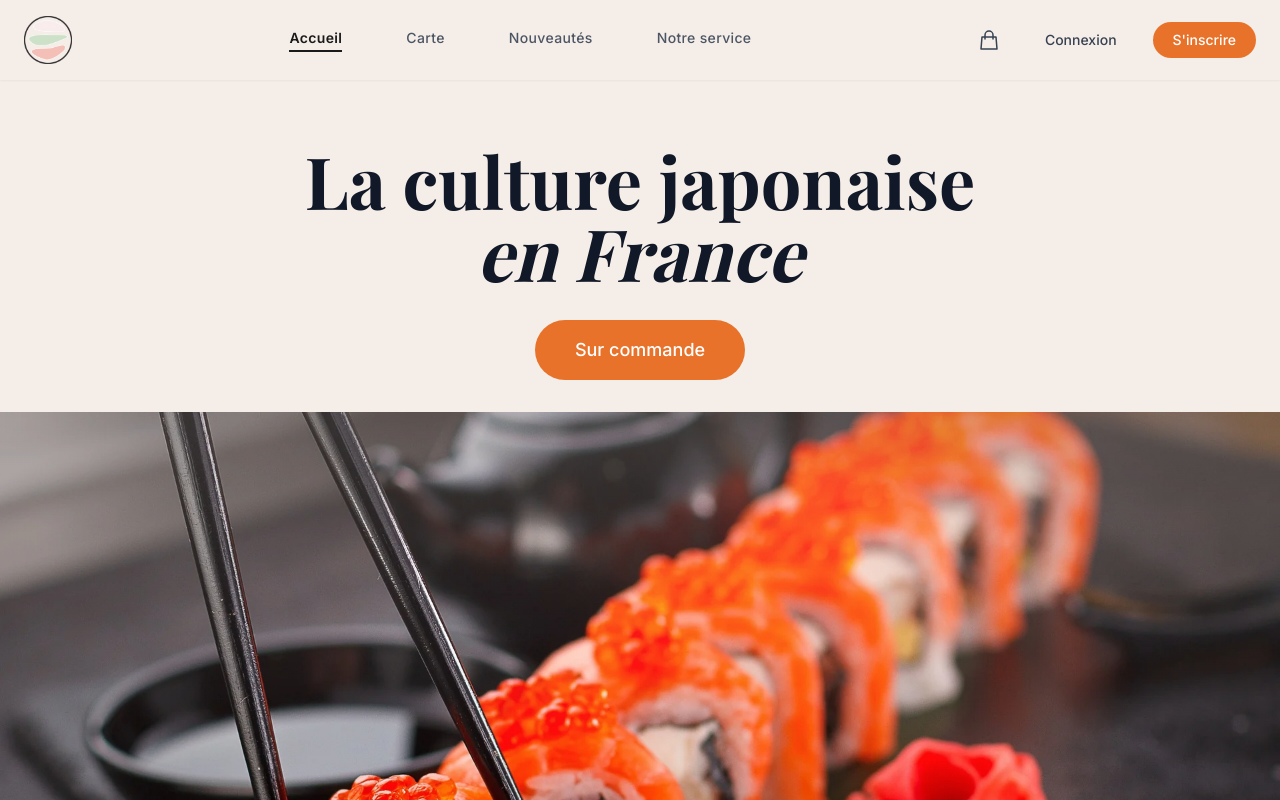
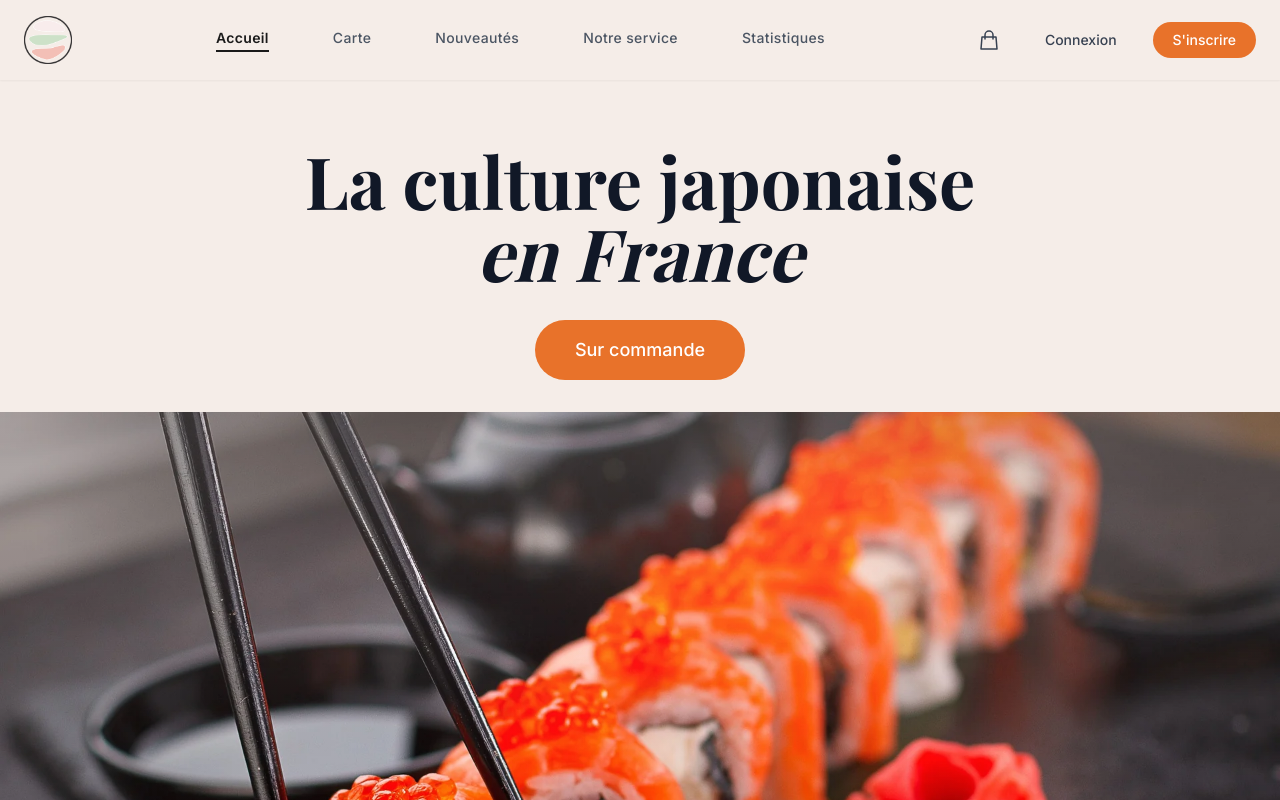
Before and after one commit to gregwargamer/SAE301-303, an Angular app in the folder sae/: page / in a window 1280 px wide. Shown: the top 800 px of the page. Built offline with nearby package versions, Linux system fonts and the light colour scheme; a web font is replaced by a local one.

Commit message:
accueil dynamique, logo mastercard etc et statisque ultra basique

```diff
--- a/sae/package.json
+++ b/sae/package.json
@@ -28,6 +28,7 @@
     "@angular/forms": "^20.3.9",
     "@angular/platform-browser": "^20.3.9",
     "@angular/router": "^20.3.9",
+    "chart.js": "^4.5.1",
     "rxjs": "~7.8.0",
     "tslib": "^2.3.0",
     "zone.js": "~0.15.0"
--- a/sae/src/app/app.routes.ts
+++ b/sae/src/app/app.routes.ts
@@ -9,6 +9,7 @@ import { RegisterComponent } from './register-component/register-component';
 import { ReservationsComponent } from './reservations-component/reservations-component';
 import { Passercommande } from './passercommande/passercommande';
 import { ConfirmationComponent } from './confirmation/confirmation';
+import { Dashboard } from './dashboard/dashboard.component';
 
 export const routes: Routes = [
   {
@@ -51,4 +52,8 @@ export const routes: Routes = [
     path: 'confirmation',
     component: ConfirmationComponent,
   },
+  {
+    path: 'dashboard',
+    component: Dashboard,
+  },
 ];
--- a/sae/src/app/header-component/header-component.html
+++ b/sae/src/app/header-component/header-component.html
@@ -9,40 +9,39 @@
 
     <!-- Navigation centrale -->
     <div class="flex-1 flex items-center justify-center gap-12 lg:gap-16">
-      <a routerLink="/"
-         routerLinkActive="active-link"
-         [routerLinkActiveOptions]="{exact: true}"
+      <a routerLink="/" routerLinkActive="active-link" [routerLinkActiveOptions]="{exact: true}"
         class="nav-link text-gray-800 font-medium hover:text-gray-900 transition-colors text-sm tracking-wide">
         Accueil
       </a>
 
-      <a routerLink="/carte"
-         routerLinkActive="active-link"
+      <a routerLink="/carte" routerLinkActive="active-link"
         class="nav-link text-gray-600 font-medium hover:text-gray-900 transition-colors text-sm tracking-wide">
         Carte
       </a>
 
-      <a routerLink="/nouveautes"
-         routerLinkActive="active-link"
+      <a routerLink="/nouveautes" routerLinkActive="active-link"
         class="nav-link text-gray-600 font-medium hover:text-gray-900 transition-colors text-sm tracking-wide">
         Nouveautés
       </a>
 
-      <a routerLink="/reservations"
-         routerLinkActive="active-link"
+      <a routerLink="/reservations" routerLinkActive="active-link"
         class="nav-link text-gray-600 font-medium hover:text-gray-900 transition-colors text-sm tracking-wide">
         Notre service
+      </a>
+
+      <a routerLink="/dashboard" routerLinkActive="active-link"
+        class="nav-link text-gray-600 font-medium hover:text-gray-900 transition-colors text-sm tracking-wide">
+        Statistiques
       </a>
     </div>
 
     <!-- Actions droite -->
     <div class="flex items-center gap-4">
       <!-- Panier -->
-      <a routerLink="/panier"
-         class="relative p-2 text-gray-700 hover:text-gray-900 transition-colors">
+      <a routerLink="/panier" class="relative p-2 text-gray-700 hover:text-gray-900 transition-colors">
         <svg class="w-6 h-6" fill="none" stroke="currentColor" viewBox="0 0 24 24">
           <path stroke-linecap="round" stroke-linejoin="round" stroke-width="1.5"
-                d="M16 11V7a4 4 0 00-8 0v4M5 9h14l1 12H4L5 9z"/>
+            d="M16 11V7a4 4 0 00-8 0v4M5 9h14l1 12H4L5 9z" />
         </svg>
       </a>
 
```
Also changed, not shown: 2 other files (tests, documents, lock files or other folders). Lines whose indentation alone changed are shown as unchanged.
